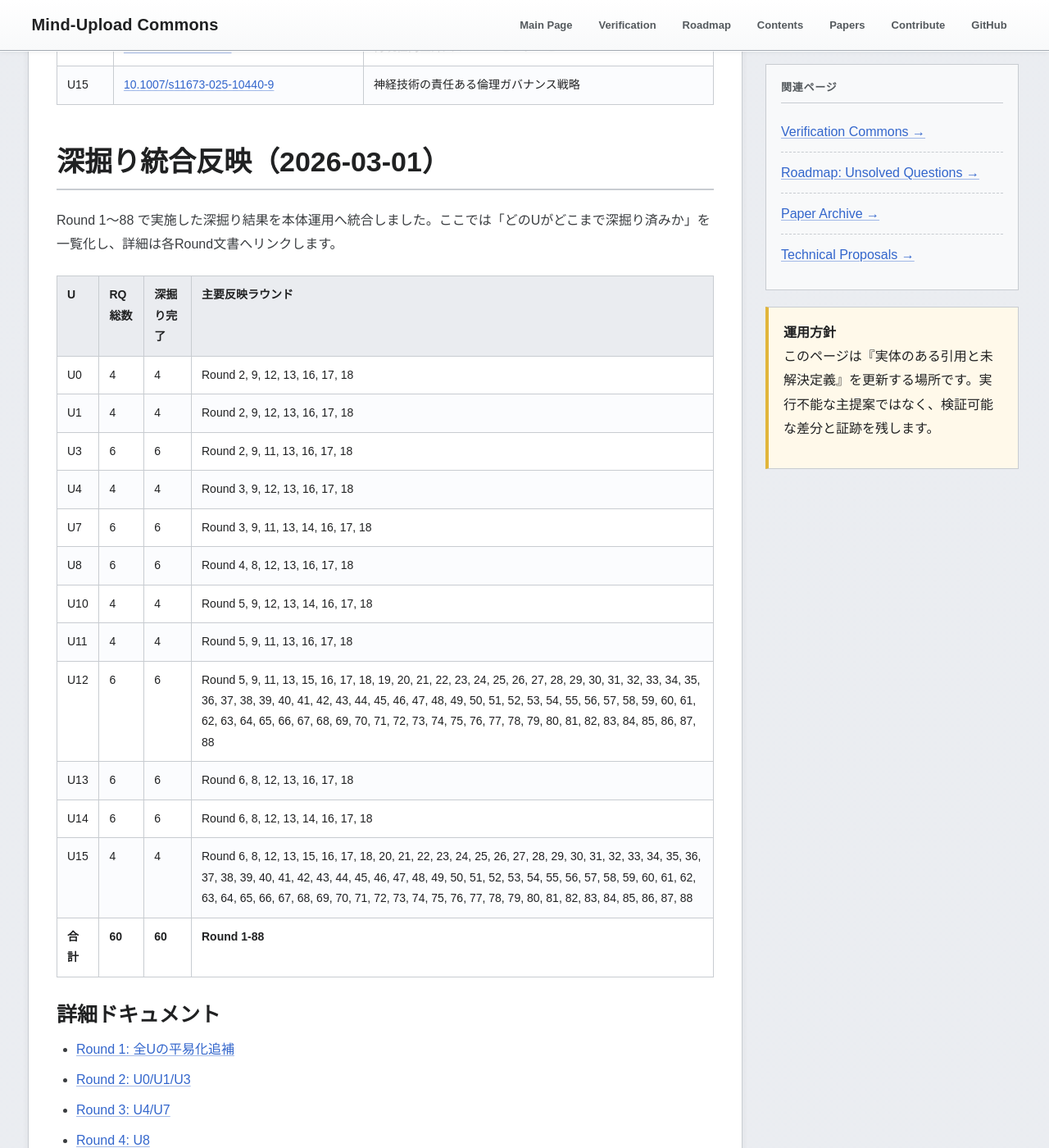
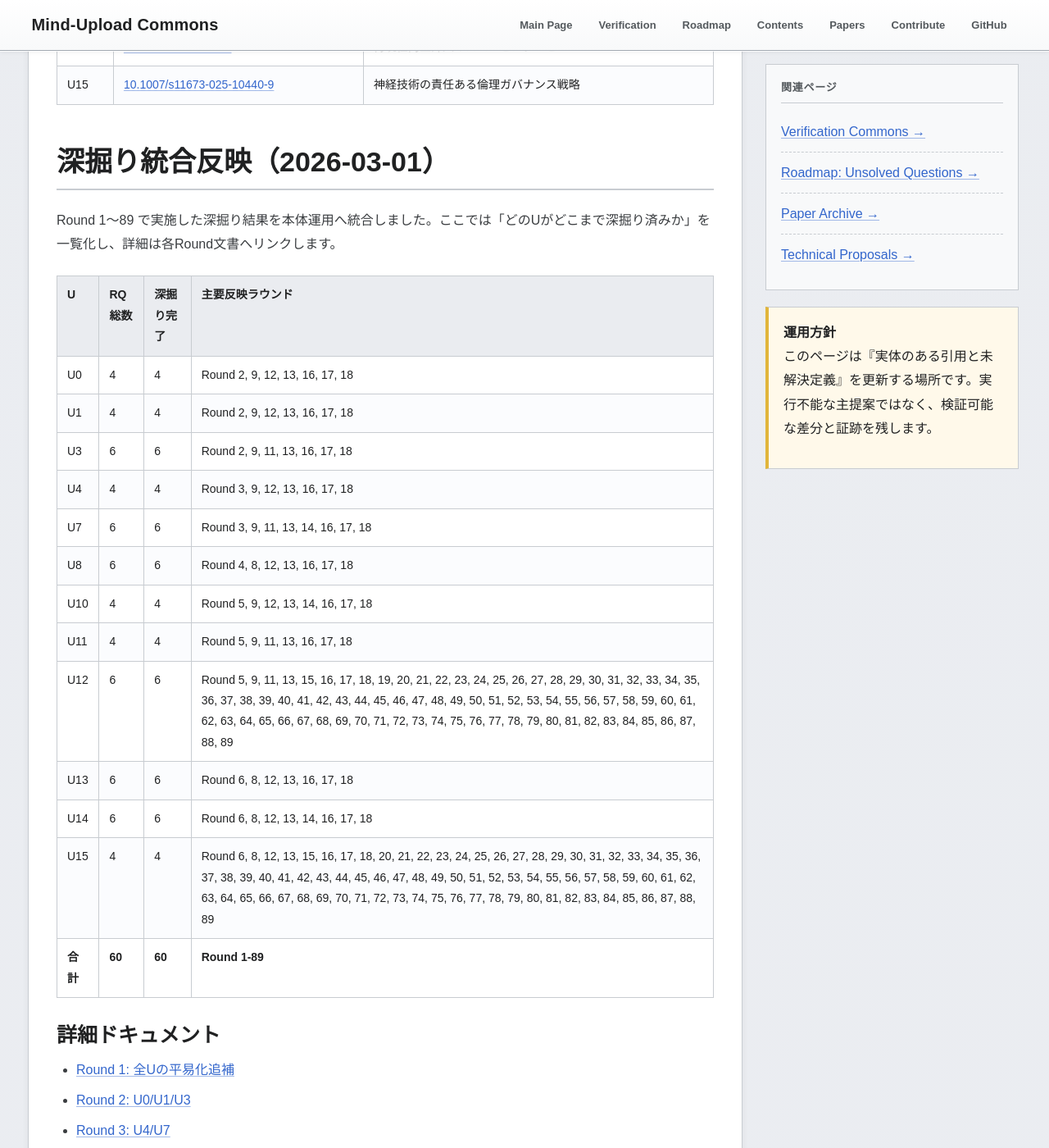
Before and after one commit to yasufumi-nakata/eegflow, a Jekyll site: the page built from research_harvest_50.md, in a window 1280 px wide and 1400 px high, scrolled down 6243 px. Shown: the whole window at 82% size. Built offline with Jekyll 4.4.1, drawn with Linux system fonts in a browser that asks for light colours; some of the changed text lies outside the part shown.

Commit message:
Add Round 89 follow-up remonitor execution ledger and reconnect reevaluation gate

```diff
--- a/research_harvest_50.md
+++ b/research_harvest_50.md
@@ -156,7 +156,7 @@
 <section class="section" id="deepening-integration-20260301">
 <h2 class="section-title">深掘り統合反映（2026-03-01）</h2>
 <p>
-Round 1〜88 で実施した深掘り結果を本体運用へ統合しました。ここでは「どのUがどこまで深掘り済みか」を一覧化し、詳細は各Round文書へリンクします。
+Round 1〜89 で実施した深掘り結果を本体運用へ統合しました。ここでは「どのUがどこまで深掘り済みか」を一覧化し、詳細は各Round文書へリンクします。
 </p>
 <table class="data-table">
 <thead><tr><th>U</th><th>RQ総数</th><th>深掘り完了</th><th>主要反映ラウンド</th></tr></thead><tbody>
@@ -168,11 +168,11 @@
 <tr><td>U8</td><td>6</td><td>6</td><td>Round 4, 8, 12, 13, 16, 17, 18</td></tr>
 <tr><td>U10</td><td>4</td><td>4</td><td>Round 5, 9, 12, 13, 14, 16, 17, 18</td></tr>
 <tr><td>U11</td><td>4</td><td>4</td><td>Round 5, 9, 11, 13, 16, 17, 18</td></tr>
-<tr><td>U12</td><td>6</td><td>6</td><td>Round 5, 9, 11, 13, 15, 16, 17, 18, 19, 20, 21, 22, 23, 24, 25, 26, 27, 28, 29, 30, 31, 32, 33, 34, 35, 36, 37, 38, 39, 40, 41, 42, 43, 44, 45, 46, 47, 48, 49, 50, 51, 52, 53, 54, 55, 56, 57, 58, 59, 60, 61, 62, 63, 64, 65, 66, 67, 68, 69, 70, 71, 72, 73, 74, 75, 76, 77, 78, 79, 80, 81, 82, 83, 84, 85, 86, 87, 88</td></tr>
+<tr><td>U12</td><td>6</td><td>6</td><td>Round 5, 9, 11, 13, 15, 16, 17, 18, 19, 20, 21, 22, 23, 24, 25, 26, 27, 28, 29, 30, 31, 32, 33, 34, 35, 36, 37, 38, 39, 40, 41, 42, 43, 44, 45, 46, 47, 48, 49, 50, 51, 52, 53, 54, 55, 56, 57, 58, 59, 60, 61, 62, 63, 64, 65, 66, 67, 68, 69, 70, 71, 72, 73, 74, 75, 76, 77, 78, 79, 80, 81, 82, 83, 84, 85, 86, 87, 88, 89</td></tr>
 <tr><td>U13</td><td>6</td><td>6</td><td>Round 6, 8, 12, 13, 16, 17, 18</td></tr>
 <tr><td>U14</td><td>6</td><td>6</td><td>Round 6, 8, 12, 13, 14, 16, 17, 18</td></tr>
-<tr><td>U15</td><td>4</td><td>4</td><td>Round 6, 8, 12, 13, 15, 16, 17, 18, 20, 21, 22, 23, 24, 25, 26, 27, 28, 29, 30, 31, 32, 33, 34, 35, 36, 37, 38, 39, 40, 41, 42, 43, 44, 45, 46, 47, 48, 49, 50, 51, 52, 53, 54, 55, 56, 57, 58, 59, 60, 61, 62, 63, 64, 65, 66, 67, 68, 69, 70, 71, 72, 73, 74, 75, 76, 77, 78, 79, 80, 81, 82, 83, 84, 85, 86, 87, 88</td></tr>
-<tr><td><strong>合計</strong></td><td><strong>60</strong></td><td><strong>60</strong></td><td><strong>Round 1-88</strong></td></tr>
+<tr><td>U15</td><td>4</td><td>4</td><td>Round 6, 8, 12, 13, 15, 16, 17, 18, 20, 21, 22, 23, 24, 25, 26, 27, 28, 29, 30, 31, 32, 33, 34, 35, 36, 37, 38, 39, 40, 41, 42, 43, 44, 45, 46, 47, 48, 49, 50, 51, 52, 53, 54, 55, 56, 57, 58, 59, 60, 61, 62, 63, 64, 65, 66, 67, 68, 69, 70, 71, 72, 73, 74, 75, 76, 77, 78, 79, 80, 81, 82, 83, 84, 85, 86, 87, 88, 89</td></tr>
+<tr><td><strong>合計</strong></td><td><strong>60</strong></td><td><strong>60</strong></td><td><strong>Round 1-89</strong></td></tr>
 </tbody></table>
 
 <h3>詳細ドキュメント</h3>
@@ -265,6 +265,7 @@
 <li><a href="research_deepening_round86_2026-03-01.html">Round 86: 再評価フォローアップ結果台帳と監視再同期フォローアップ再接続ゲート固定</a></li>
 <li><a href="research_deepening_round87_2026-03-01.html">Round 87: 再評価フォローアップ再接続結果台帳と監視再同期フォローアップ維持ゲート固定</a></li>
 <li><a href="research_deepening_round88_2026-03-01.html">Round 88: 再評価フォローアップ安定化確認台帳と再接続フォローアップ再監視ゲート固定</a></li>
+<li><a href="research_deepening_round89_2026-03-01.html">Round 89: フォローアップ再監視実行台帳とフォローアップ再接続再評価ゲート固定</a></li>
 </ul>
 
 <h3>整合性監査（証跡）</h3>
@@ -792,6 +793,12 @@
 Round 88 の再評価フォローアップ安定化確認台帳と再接続フォローアップ再監視ゲート固定は
 <a href="automation/rq_regulation_reentry_reevaluation_followup_stability_confirmation_ledger_round88_2026-03-01.csv" target="_blank">rq_regulation_reentry_reevaluation_followup_stability_confirmation_ledger_round88_2026-03-01.csv</a>（問い別再評価フォローアップ安定化確認台帳）と
 <a href="automation/rq_regulation_reentry_reconnect_followup_remonitor_gate_round88_2026-03-01.csv" target="_blank">rq_regulation_reentry_reconnect_followup_remonitor_gate_round88_2026-03-01.csv</a>（問い別再接続フォローアップ再監視ゲート）
+に記録しています。
+</p>
+<p class="small">
+Round 89 のフォローアップ再監視実行台帳とフォローアップ再接続再評価ゲート固定は
+<a href="automation/rq_regulation_reentry_followup_remonitor_execution_ledger_round89_2026-03-01.csv" target="_blank">rq_regulation_reentry_followup_remonitor_execution_ledger_round89_2026-03-01.csv</a>（問い別フォローアップ再監視実行台帳）と
+<a href="automation/rq_regulation_reentry_followup_reconnect_reevaluation_gate_round89_2026-03-01.csv" target="_blank">rq_regulation_reentry_followup_reconnect_reevaluation_gate_round89_2026-03-01.csv</a>（問い別フォローアップ再接続再評価ゲート）
 に記録しています。
 </p>
 </section>
```
Also changed, not shown: automation/rq_regulation_reentry_followup_reconnect_reevaluation_gate_round89_2026-03-01.csv (added, +11 -0 lines), automation/rq_regulation_reentry_followup_remonitor_execution_ledger_round89_2026-03-01.csv (added, +11 -0 lines), research_deepening_continue_guide_2026-03-01.md (+6 -2 lines), research_deepening_round89_2026-03-01.md (added, +64 -0 lines).
